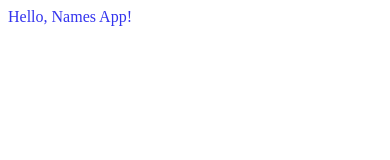
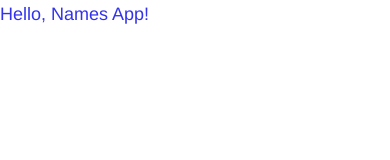
Before and after one commit to zstix/names-app, a React (Vite) app: page / in a window 390 px wide. Shown: the top 160 px of the page. Built offline with nearby package versions, Linux system fonts and the light colour scheme.

Commit message:
chore: breakpoints and global styles

```diff
--- /dev/null
+++ b/src/components/GlobalStyles.tsx
@@ -0,0 +1,37 @@
+import React from 'react';
+import { css, Global, withTheme } from '@emotion/react';
+
+const reset = css`
+  * {
+    box-sizing: border-box;
+  }
+
+  body,
+  html {
+    margin: 0;
+  }
+
+  a {
+    cursor: pointer;
+    text-decoration: none;
+  }
+
+  ul {
+    list-style: none;
+    padding: 0;
+  }
+`;
+
+const GlobalStyles: React.FC<INamesAppProps> = ({ theme }) => (
+  <Global
+    styles={css`
+      ${reset}
+
+      body {
+        font: ${theme.fonts.primary};
+      }
+    `}
+  />
+);
+
+export default withTheme(GlobalStyles);
--- a/src/index.tsx
+++ b/src/index.tsx
@@ -5,10 +5,12 @@ import { ThemeProvider } from '@emotion/react';
 // TODO: settings context for theme
 import { light } from './theme';
 // TODO: remove this
+import GlobalStyles from './components/GlobalStyles';
 import FooBar from './components/FooBar'
 
 const App = (
   <ThemeProvider theme={light}>
+    <GlobalStyles />
     <FooBar />
   </ThemeProvider>
 );
--- a/src/theme.ts
+++ b/src/theme.ts
@@ -1,10 +1,22 @@
-// TODO: breakpoints (global theme)
-// TODO: fonts (global theme)
+// TODO: fonts
+// TODO: light theme
+// TODO: darkt theme
 
-// TODO: light theme colors
-// TODO: darkt theme colors
+const mq = (size: number): string =>
+  `@media screen and (min-width: ${size}px)`;
+
+const baseTheme = {
+  breakpoints: {
+    mobile: mq(800),
+    desktop: mq(1000)
+  },
+  fonts: {
+    primary: '18px/1.6 Helvetica, sans-serif'
+  }
+};
 
 export const light: INamesAppTheme = {
+  ...baseTheme,
   color: {
     text: {
       primary: '#33e',
--- a/src/types/theme.d.ts
+++ b/src/types/theme.d.ts
@@ -10,4 +10,13 @@ interface INamesAppTheme {
     text: INamesAppThemeColors;
     background: INamesAppThemeColors;
   }
+  breakpoints: {
+    mobile: string;
+    tablet?: string;
+    desktop: string;
+  }
+  fonts: {
+    primary: string;
+    secondary?: string;
+  }
 }
```
